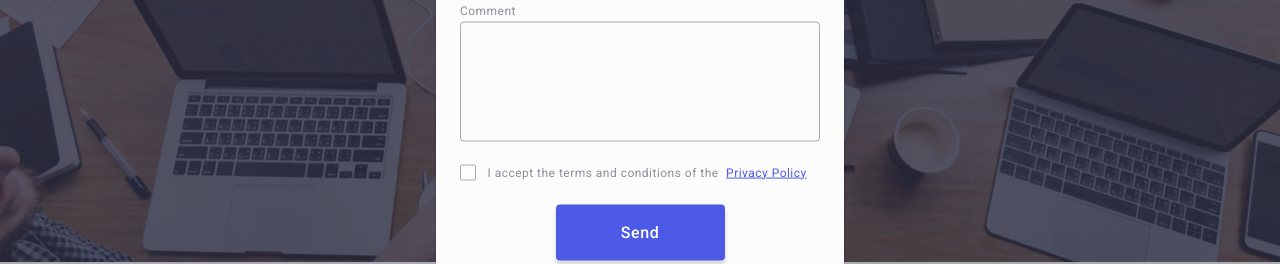
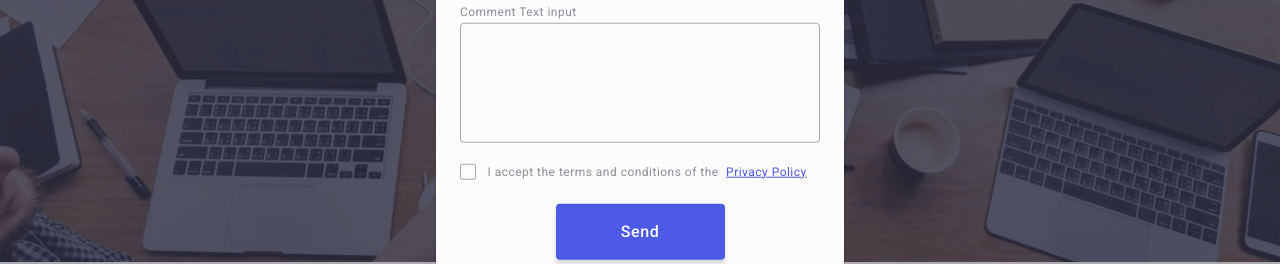
Before and after one commit to Liudmyla12/goit-markup-hw-06, a plain HTML site: page index.html in a window 1280 px wide. Both pictures are taken after a click on the button "Order Service". Shown: the part 411-675 px from the top of the page. Drawn offline with nearby package versions, Linux system fonts and the light colour scheme.

Commit message:
add  git

```diff
--- a/css/styles.css
+++ b/css/styles.css
@@ -1331,6 +1331,7 @@ img {
   line-height: 1.17;
   letter-spacing: 0.04em;
   cursor: pointer;
+  display: block;
 }
 
 .modal__check-box {
--- a/index.html
+++ b/index.html
@@ -783,7 +783,10 @@
 
   <!-- User comment -->
   <div class="modal__text-field-wrapper">
-    <label class="modal__label" for="user-comment">Comment</label>
+    <label class="modal__label" for="user-comment">
+      <span>Comment</span>
+    <span class="modal__text-input">Text input</span>
+  </label>
     <textarea
       class="modal__text-field"
       name="user-comment"
```
